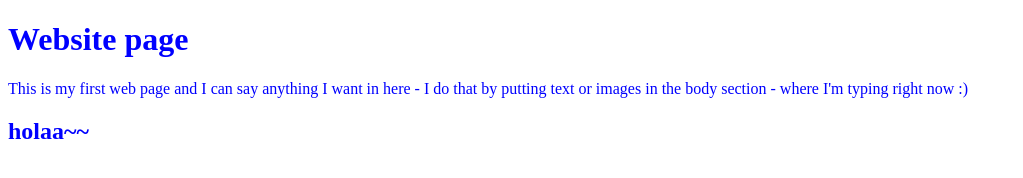
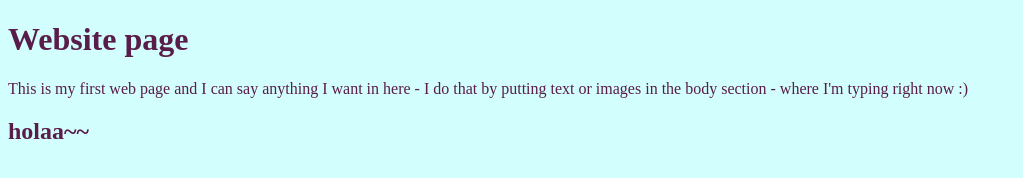
Before and after one commit to 00Shuya00/00Shuya00.github.io, a plain HTML site: page index.html in a window 1280 px wide. Shown: the whole page, without its empty margins (0-1023 px from the left). Drawn offline with Linux system fonts and the light colour scheme.

Commit message:
Update index.html

```diff
--- a/index.html
+++ b/index.html
@@ -14,7 +14,7 @@
   gtag('config', 'G-F1GQ1CMV8L');
 </script>
 
-<body bgcolor="white" text="blue">
+<body bgcolor="#D2FFFE" text="#5A1C48">
 
 <h1> Website page </h1>
 
```
